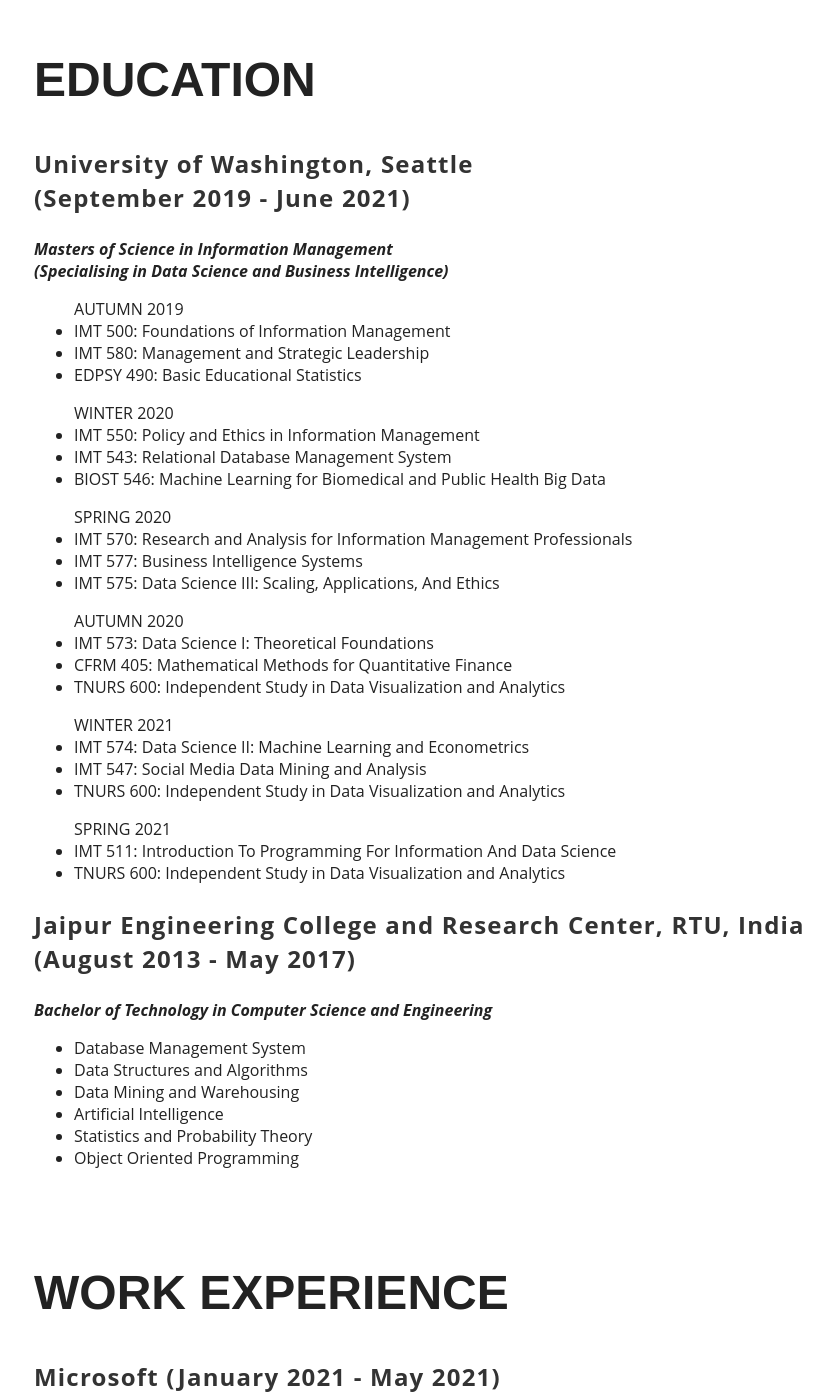
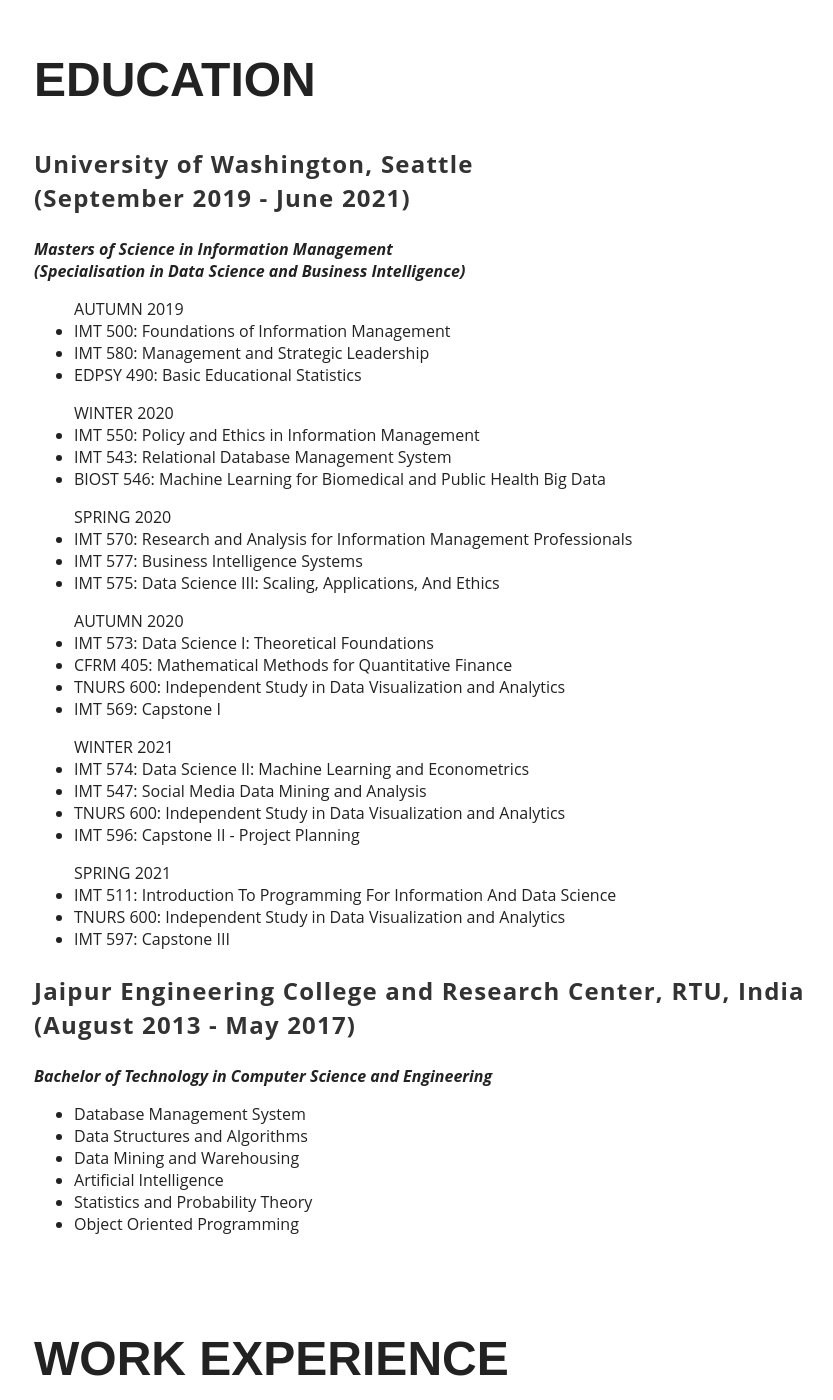
Before and after one commit to shreyakaul/shreyakaul.github.io, a Jekyll site: the page built from index.html, in a window 1280 px wide and 1400 px high, scrolled down 911 px. Shown: the whole window, without its empty margins (206-1039 px from the left). Built offline with Jekyll 4.4.1, drawn with Linux system fonts in a browser that asks for light colours.

Commit message:
Update index.html

```diff
--- a/index.html
+++ b/index.html
@@ -17,7 +17,7 @@
     <p><b>University of Washington, Seattle<br>
 	(September 2019 - June 2021)</b></p>
 	<i><b>Masters of Science in Information Management</b><br></i>
-		<i><b>(Specialising in Data Science and Business Intelligence)</b></i>
+		<i><b>(Specialisation in Data Science and Business Intelligence)</b></i>
       <ul>
 	AUTUMN 2019
 	<li>IMT 500: Foundations of Information Management
@@ -41,17 +41,20 @@
 	<li>IMT 573: Data Science I: Theoretical Foundations
 	<li>CFRM 405: Mathematical Methods for Quantitative Finance
 	<li>TNURS 600: Independent Study in Data Visualization and Analytics
+	<li>IMT 569: Capstone I
  	</ul>
 	<ul>
 	WINTER 2021
 	<li>IMT 574: Data Science II: Machine Learning and Econometrics
 	<li>IMT 547: Social Media Data Mining and Analysis
 	<li>TNURS 600: Independent Study in Data Visualization and Analytics
+	<li>IMT 596: Capstone II - Project Planning
  	</ul>
 	<ul>
 	SPRING 2021
 	<li>IMT 511: Introduction To Programming For Information And Data Science
 	<li>TNURS 600: Independent Study in Data Visualization and Analytics
+	<li>IMT 597: Capstone III
  	</ul>
     <p><b>Jaipur Engineering College and Research Center, RTU, India<br>
 	(August 2013 - May 2017)</b></p>
```
Lines whose indentation alone changed are shown as unchanged.
